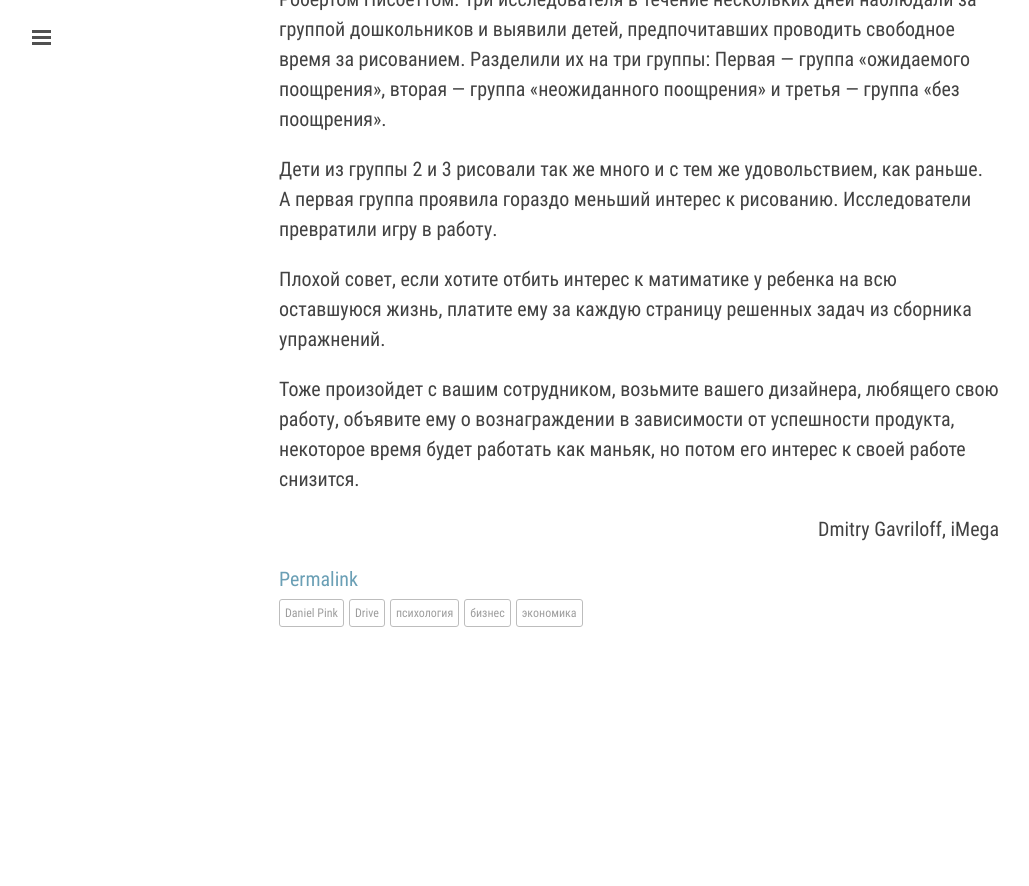
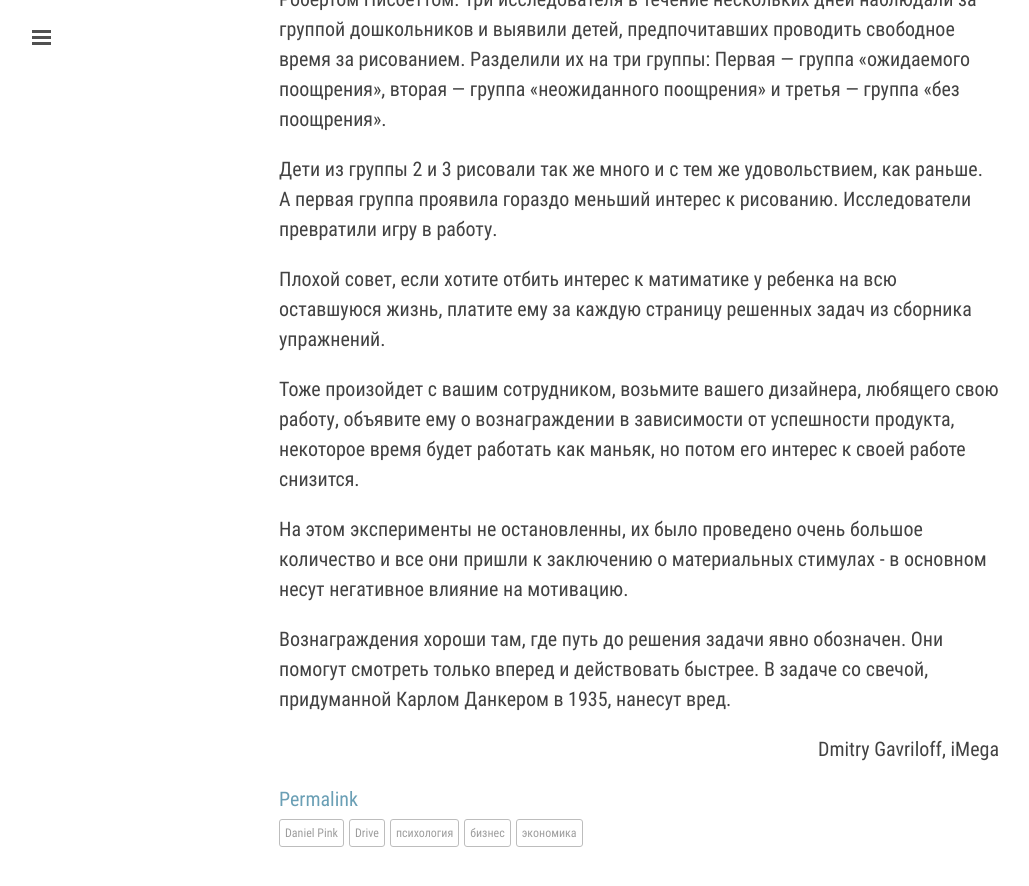
Before and after one commit to iMega/imega.github.io, a Jekyll site: the page built from _posts/2016-12-30-daniel-pink-drive.md, in a window 1280 px wide and 900 px high, scrolled down 1948 px. Shown: the top 886 px of the window, without its empty margins (1-1030 px from the left). Built offline with Jekyll 4.4.1, drawn with Linux system fonts in a browser that asks for light colours; comment, search, counter and statistics services are not loaded; before the commit the page ends 2628 px from its top, so only the background shows below that.

Commit message:
daniel pink drive

```diff
--- a/_posts/2016-12-30-daniel-pink-drive.md
+++ b/_posts/2016-12-30-daniel-pink-drive.md
@@ -86,3 +86,11 @@ tags:
 работу, объявите ему о вознаграждении в зависимости от успешности продукта,
 некоторое время будет работать как маньяк, но потом его интерес к своей работе
 снизится.
+
+На этом эксперименты не остановленны, их было проведено очень большое количество
+и все они пришли к заключению о материальных стимулах - в основном несут
+негативное влияние на мотивацию.
+
+Вознаграждения хороши там, где путь до решения задачи явно обозначен. Они
+помогут смотреть только вперед и действовать быстрее. В задаче со свечой,
+придуманной Карлом Данкером в 1935, нанесут вред.
```
Also changed, not shown: other parts of _posts/2016-12-30-daniel-pink-drive.md (+1 -1 lines).
